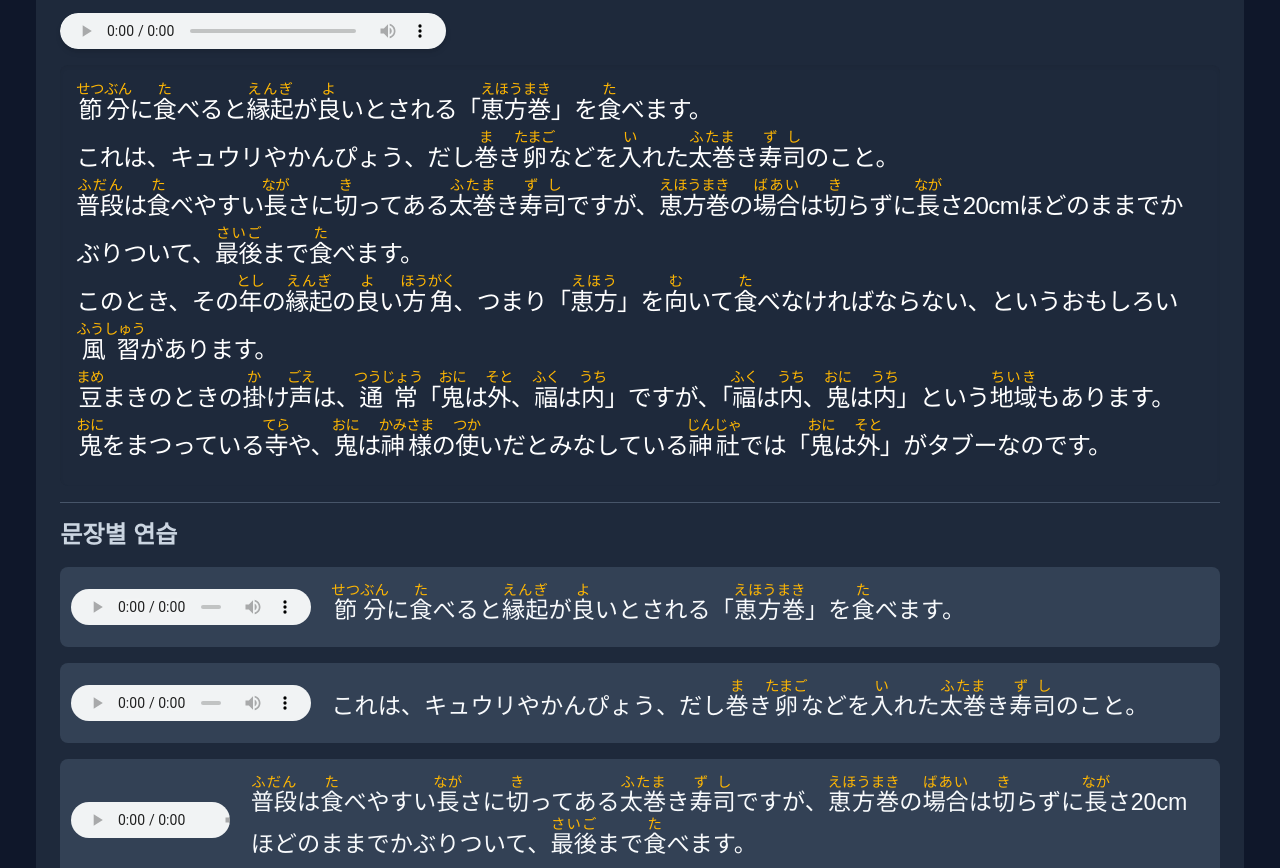
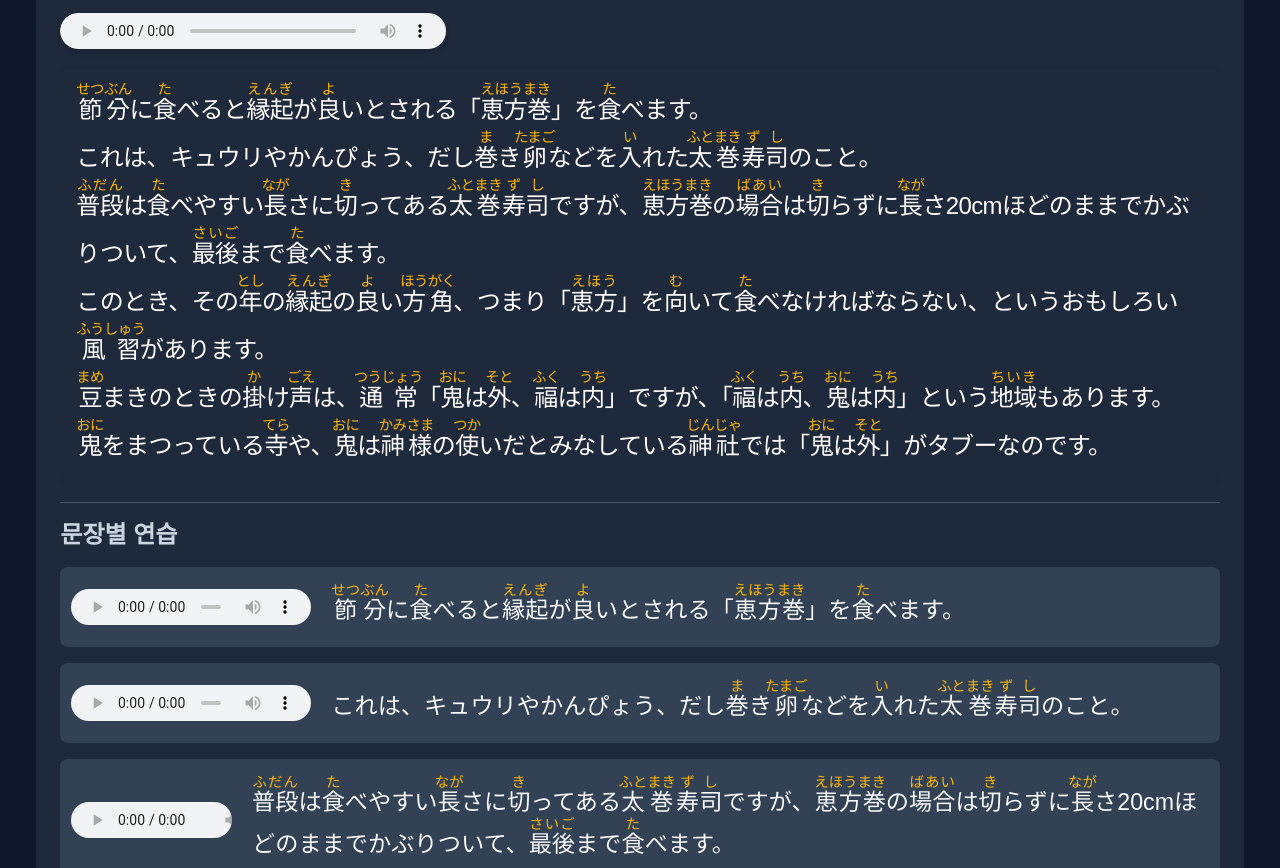
Before and after one commit to tajunii/japanese-study, a plain HTML site: page week11/index.html in a window 1280 px wide. Shown: the part 229-1097 px from the top of the page. Drawn offline with nearby package versions, Linux system fonts and the light colour scheme.

Commit message:
Add files via upload

```diff
--- a/week11/index.html
+++ b/week11/index.html
@@ -98,8 +98,8 @@
         <div class="full-text text-xl md:text-2xl text-white bg-slate-800 py-4 px-4 rounded-lg mb-4 shadow-inner">
             <p class="tracking-tight">
                 <ruby>節分<rt>せつぶん</rt></ruby>に<ruby>食<rt>た</rt></ruby>べると<ruby>縁起<rt>えんぎ</rt></ruby>が<ruby>良<rt>よ</rt></ruby>いとされる「<ruby>恵方巻<rt>えほうまき</rt></ruby>」を<ruby>食<rt>た</rt></ruby>べます。<br>
-                これは、キュウリやかんぴょう、だし<ruby>巻<rt>ま</rt></ruby>き<ruby>卵<rt>たまご</rt></ruby>などを<ruby>入<rt>い</rt></ruby>れた<ruby>太巻<rt>ふたま</rt></ruby>き<ruby>寿司<rt>ずし</rt></ruby>のこと。<br>
-                <ruby>普段<rt>ふだん</rt></ruby>は<ruby>食<rt>た</rt></ruby>べやすい<ruby>長<rt>なが</rt></ruby>さに<ruby>切<rt>き</rt></ruby>ってある<ruby>太巻<rt>ふたま</rt></ruby>き<ruby>寿司<rt>ずし</rt></ruby>ですが、<ruby>恵方巻<rt>えほうまき</rt></ruby>の<ruby>場合<rt>ばあい</rt></ruby>は<ruby>切<rt>き</rt></ruby>らずに<ruby>長<rt>なが</rt></ruby>さ20cmほどのままでかぶりついて、<ruby>最後<rt>さいご</rt></ruby>まで<ruby>食<rt>た</rt></ruby>べます。<br>
+                これは、キュウリやかんぴょう、だし<ruby>巻<rt>ま</rt></ruby>き<ruby>卵<rt>たまご</rt></ruby>などを<ruby>入<rt>い</rt></ruby>れた<ruby>太巻<rt>ふとまき</rt></ruby><ruby>寿司<rt>ずし</rt></ruby>のこと。<br>
+                <ruby>普段<rt>ふだん</rt></ruby>は<ruby>食<rt>た</rt></ruby>べやすい<ruby>長<rt>なが</rt></ruby>さに<ruby>切<rt>き</rt></ruby>ってある<ruby>太巻<rt>ふとまき</rt></ruby><ruby>寿司<rt>ずし</rt></ruby>ですが、<ruby>恵方巻<rt>えほうまき</rt></ruby>の<ruby>場合<rt>ばあい</rt></ruby>は<ruby>切<rt>き</rt></ruby>らずに<ruby>長<rt>なが</rt></ruby>さ20cmほどのままでかぶりついて、<ruby>最後<rt>さいご</rt></ruby>まで<ruby>食<rt>た</rt></ruby>べます。<br>
                 このとき、その<ruby>年<rt>とし</rt></ruby>の<ruby>縁起<rt>えんぎ</rt></ruby>の<ruby>良<rt>よ</rt></ruby>い<ruby>方角<rt>ほうがく</rt></ruby>、つまり「<ruby>恵方<rt>えほう</rt></ruby>」を<ruby>向<rt>む</rt></ruby>いて<ruby>食<rt>た</rt></ruby>べなければならない、というおもしろい<ruby>風習<rt>ふうしゅう</rt></ruby>があります。<br>
                 <ruby>豆<rt>まめ</rt></ruby>まきのときの<ruby>掛<rt>か</rt></ruby>け<ruby>声<rt>ごえ</rt></ruby>は、<ruby>通常<rt>つうじょう</rt></ruby>「<ruby>鬼<rt>おに</rt></ruby>は<ruby>外<rt>そと</rt></ruby>、<ruby>福<rt>ふく</rt></ruby>は<ruby>内<rt>うち</rt></ruby>」ですが、「<ruby>福<rt>ふく</rt></ruby>は<ruby>内<rt>うち</rt></ruby>、<ruby>鬼<rt>おに</rt></ruby>は<ruby>内<rt>うち</rt></ruby>」という<ruby>地域<rt>ちいき</rt></ruby>もあります。<br>
                 <ruby>鬼<rt>おに</rt></ruby>をまつっている<ruby>寺<rt>てら</rt></ruby>や、<ruby>鬼<rt>おに</rt></ruby>は<ruby>神様<rt>かみさま</rt></ruby>の<ruby>使<rt>つか</rt></ruby>いだとみなしている<ruby>神社<rt>じんじゃ</rt></ruby>では「<ruby>鬼<rt>おに</rt></ruby>は<ruby>外<rt>そと</rt></ruby>」がタブーなのです。
@@ -121,7 +121,7 @@
         <div class="sentence-container">
             <div class="sentence-box">
                 <audio controls loop><source src="audio/02.mp3" type="audio/mpeg"></audio>
-                <p>これは、キュウリやかんぴょう、だし<ruby>巻<rt>ま</rt></ruby>き<ruby>卵<rt>たまご</rt></ruby>などを<ruby>入<rt>い</rt></ruby>れた<ruby>太巻<rt>ふたま</rt></ruby>き<ruby>寿司<rt>ずし</rt></ruby>のこと。</p>
+                <p>これは、キュウリやかんぴょう、だし<ruby>巻<rt>ま</rt></ruby>き<ruby>卵<rt>たまご</rt></ruby>などを<ruby>入<rt>い</rt></ruby>れた<ruby>太巻<rt>ふとまき</rt></ruby><ruby>寿司<rt>ずし</rt></ruby>のこと。</p>
             </div>
             <div class="translation">이것은 오이나 박고지, 계란말이 등을 넣은 굵은 김밥(후토마키)을 말합니다.</div>
         </div>
@@ -129,7 +129,7 @@
         <div class="sentence-container">
             <div class="sentence-box">
                 <audio controls loop><source src="audio/03.mp3" type="audio/mpeg"></audio>
-                <p><ruby>普段<rt>ふだん</rt></ruby>は<ruby>食<rt>た</rt></ruby>べやすい<ruby>長<rt>なが</rt></ruby>さに<ruby>切<rt>き</rt></ruby>ってある<ruby>太巻<rt>ふたま</rt></ruby>き<ruby>寿司<rt>ずし</rt></ruby>ですが、<ruby>恵方巻<rt>えほうまき</rt></ruby>の<ruby>場合<rt>ばあい</rt></ruby>は<ruby>切<rt>き</rt></ruby>らずに<ruby>長<rt>なが</rt></ruby>さ20cmほどのままでかぶりついて、<ruby>最後<rt>さいご</rt></ruby>まで<ruby>食<rt>た</rt></ruby>べます。</p>
+                <p><ruby>普段<rt>ふだん</rt></ruby>は<ruby>食<rt>た</rt></ruby>べやすい<ruby>長<rt>なが</rt></ruby>さに<ruby>切<rt>き</rt></ruby>ってある<ruby>太巻<rt>ふとまき</rt></ruby><ruby>寿司<rt>ずし</rt></ruby>ですが、<ruby>恵方巻<rt>えほうまき</rt></ruby>の<ruby>場合<rt>ばあい</rt></ruby>は<ruby>切<rt>き</rt></ruby>らずに<ruby>長<rt>なが</rt></ruby>さ20cmほどのままでかぶりついて、<ruby>最後<rt>さいご</rt></ruby>まで<ruby>食<rt>た</rt></ruby>べます。</p>
             </div>
             <div class="translation">평소에는 먹기 편한 길이로 자른 후토마키이지만, 에호마키의 경우에는 자르지 않고 길이 20cm 정도 그대로 베어 물고 끝까지 먹습니다.</div>
         </div>
```
